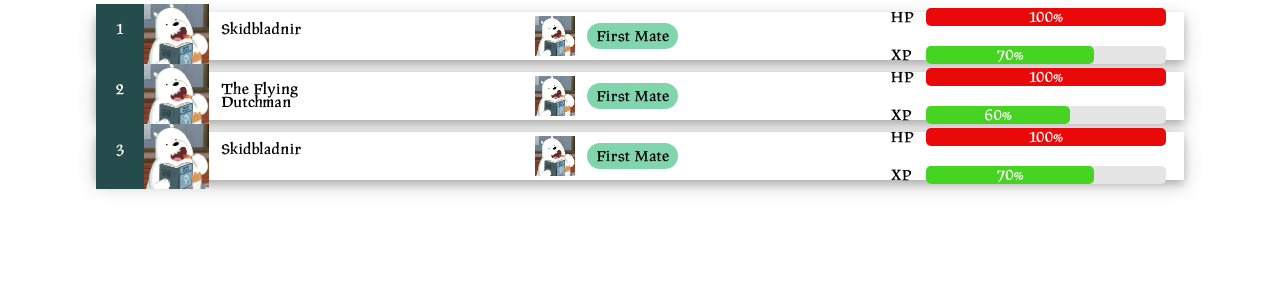
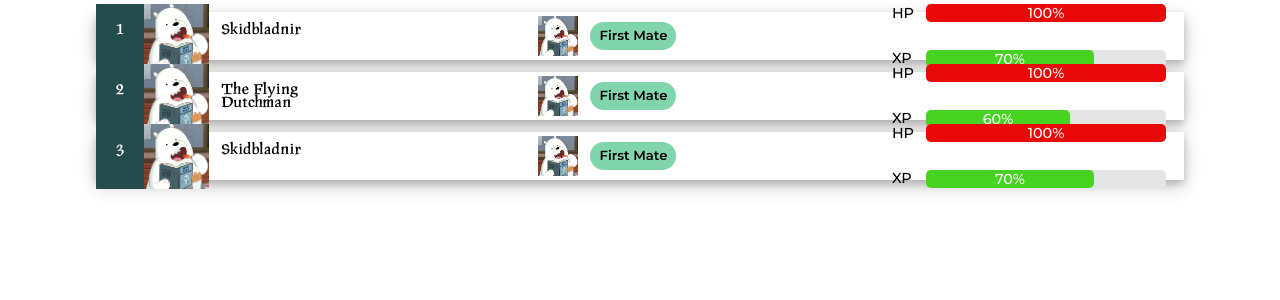
Before and after one commit to irinamrdhtllh/sekolahskullers-frontend, a Next.js app: page /test/classitem in a window 1280 px wide. Shown: the top 300 px of the page. Built offline with nearby package versions, Linux system fonts and the light colour scheme.

Commit message:
Add sans-serif font

```diff
--- a/components/TaskCard.js
+++ b/components/TaskCard.js
@@ -38,7 +38,7 @@ export default function TaskCard({ status }) {
         <div className={styles.info}>
           <div>
             <div>{dateString}</div>
-            <div>{timeString}</div>
+            <div className={styles.time}>{timeString}</div>
           </div>
           <a href={status.link}>
             <FontAwesomeIcon icon="school" size="1x" />
--- a/pages/class-year.js
+++ b/pages/class-year.js
@@ -42,7 +42,7 @@ export default function ClassYear({ classYear }) {
               <ProgressBar progress="XP" bar="70%" bar_style={bar_style2} />
             </div>
           </div>
-          <div className="visionMission">
+          <div className={styles.visionMission}>
             <div className={styles.vision}>
               <h1>Visi</h1>
               <p>{classYear.vision}</p>
--- a/styles/_variables.scss
+++ b/styles/_variables.scss
@@ -8,8 +8,9 @@ $clr-exp: #46d322;
 $clr-gray: #e5e5e5;
 $clr-font: #000000;
 
-$ff-windlass: 'Windlass', sans-serif;
-$ff-pragroman: 'PragRoman', sans-serif;
+$ff-windlass: 'Windlass', cursive;
+$ff-pragroman: 'PragRoman', cursive;
+$ff-montserrat: 'Montserrat', sans-serif;
 
 $fs-paragraph: 1rem;
 $fs-heading: 2rem;
--- a/styles/components/Alert.module.scss
+++ b/styles/components/Alert.module.scss
@@ -7,6 +7,9 @@
   border-radius: 0.5rem;
   margin-bottom: 2rem;
   width: 25rem;
+  font-family: $ff-montserrat;
+  font-size: 1.1rem;
+  font-weight: 600;
 
   span a {
     margin-left: 0.5rem;
--- a/styles/components/FormField.module.scss
+++ b/styles/components/FormField.module.scss
@@ -2,6 +2,9 @@
 
 .form {
   position: relative;
+  font-family: $ff-montserrat;
+  font-size: 1.1rem;
+  font-weight: 600;
 
   .formLabel {
     display: block;
@@ -17,6 +20,7 @@
     border-bottom: 3px solid $clr-accent-1;
     font-family: inherit;
     font-size: inherit;
+    font-weight: 500;
     margin-bottom: 0.5rem;
 
     &:focus {
--- a/styles/components/Level.module.scss
+++ b/styles/components/Level.module.scss
@@ -4,6 +4,9 @@
   display: flex;
   width: auto;
   margin: 1rem;
+  font-family: $ff-montserrat;
+  font-size: 1.1rem;
+  font-weight: 600;
 
   p {
     background-color: $clr-accent-2;
--- a/styles/components/ProgressBar.module.scss
+++ b/styles/components/ProgressBar.module.scss
@@ -6,6 +6,9 @@
   align-items: center;
   gap: 1rem;
   max-width: 50rem;
+  font-family: $ff-montserrat;
+  font-size: 1.2rem;
+  font-weight: 500;
 
   * {
     //margin: 0;
--- a/styles/main.scss
+++ b/styles/main.scss
@@ -1,5 +1,7 @@
 @use 'reset' as *;
 @use 'variables' as *;
+
+@import url('https://fonts.googleapis.com/css2?family=Montserrat:wght@400;500;600;700&display=swap');
 
 @font-face {
   font-family: 'Windlass';
--- a/styles/pages/PasswordReset.module.scss
+++ b/styles/pages/PasswordReset.module.scss
@@ -29,6 +29,9 @@
   align-items: center;
   width: 40%;
   margin: auto 0;
+  font-family: $ff-montserrat;
+  font-size: 1.1rem;
+  font-weight: 600;
 
   h1 {
     font-family: $ff-windlass;
--- a/styles/pages/PasswordResetConfirm.module.scss
+++ b/styles/pages/PasswordResetConfirm.module.scss
@@ -13,6 +13,9 @@
   align-items: center;
   width: 40%;
   margin: auto 0;
+  font-family: $ff-montserrat;
+  font-size: 1.1rem;
+  font-weight: 600;
 
   h1 {
     font-family: $ff-windlass;
```
Also changed, not shown: styles/components/TaskCard.module.scss (+11 -2 lines), styles/pages/ClassYear.module.scss (+9 -0 lines).
